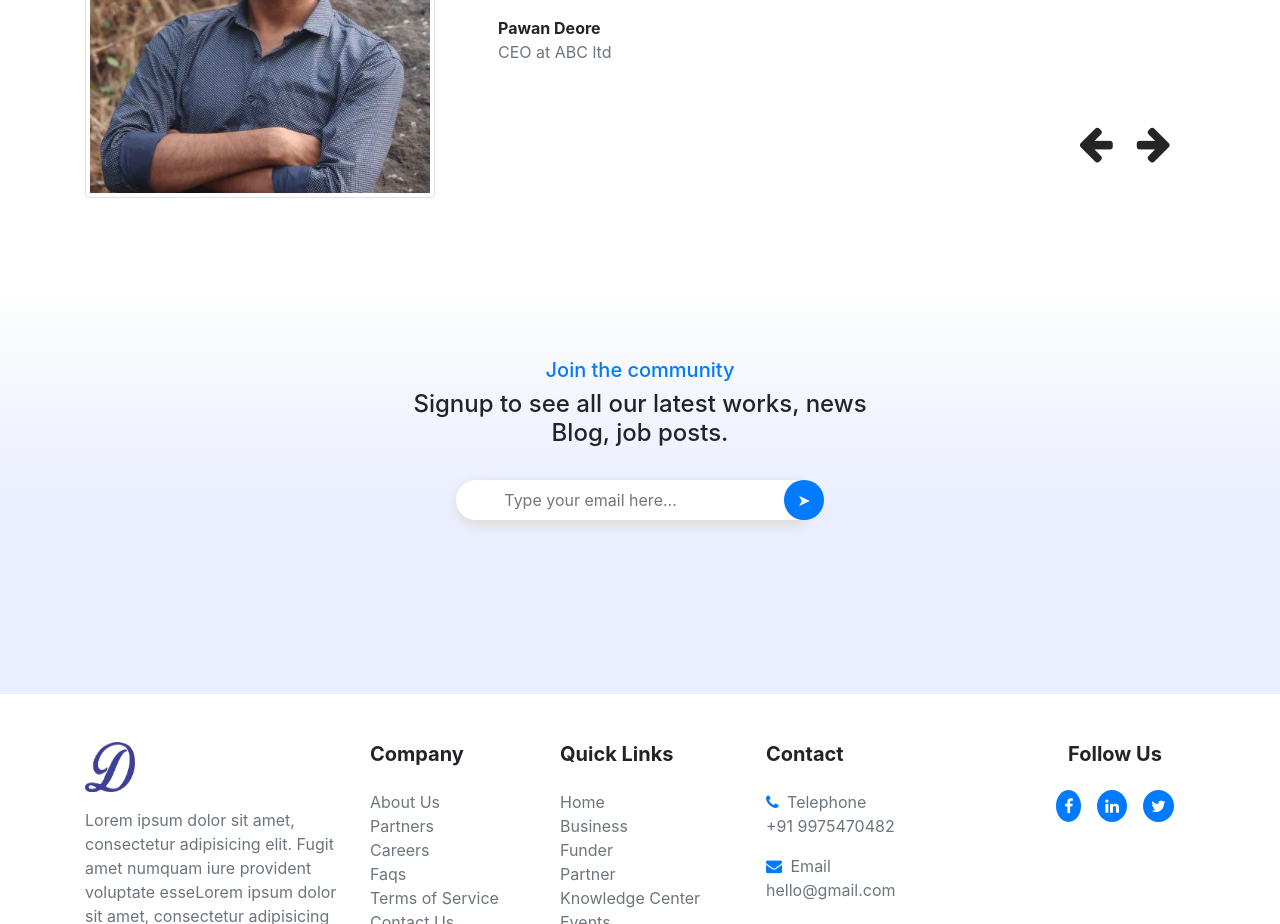
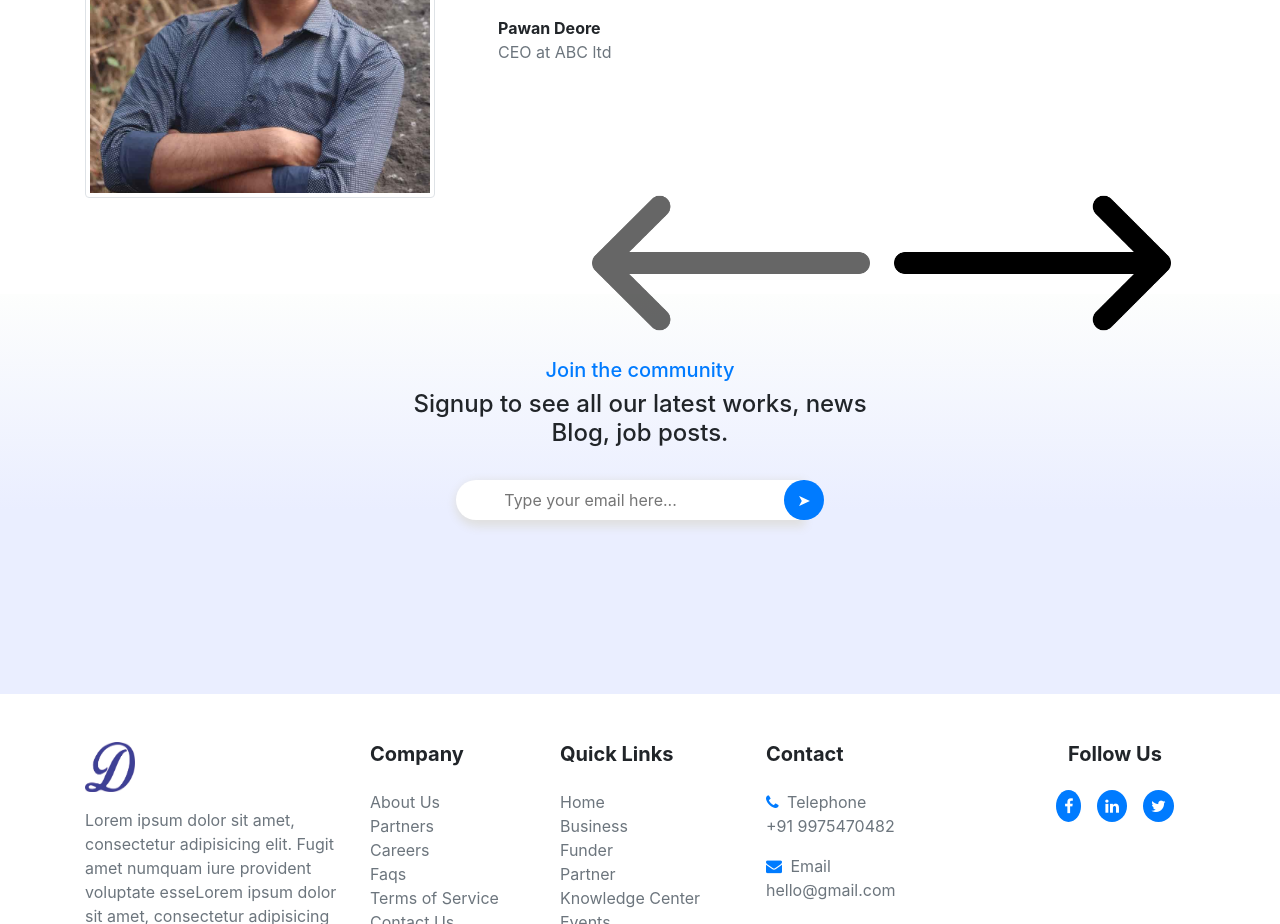
Before and after one commit to pavandeore/design-agency-assign, a React (Create React App) app: page / in a window 1280 px wide. Shown: the part 2960-3884 px from the top of the page. Built offline with nearby package versions, Linux system fonts and the light colour scheme.

Commit message:
arrow perfect

```diff
--- a/src/components/microComponents/testmonial2.css
+++ b/src/components/microComponents/testmonial2.css
@@ -1,6 +1,9 @@
-.fa-arrow-left , .fa-arrow-right{
-    font-size: 2.5rem;
-    color: #252525;
+.left-arrow{
+    width: 40px!important;
+    opacity: 0.6;
+}
+.right-arrow{
+    width: 50px!important;
 }
 .arrow-div{
     text-align: right;
@@ -19,10 +22,3 @@
         margin-top: -480px;
     }
 }
-
-.fa-arrow-left , .fa-arrow-right:active{
-    color: #252525;
-}
-.fa-arrow-left , .fa-arrow-right:hover{
-    color: #252525;
-}
--- a/src/components/microComponents/testmonial2.js
+++ b/src/components/microComponents/testmonial2.js
@@ -1,6 +1,10 @@
 import React from 'react'
 import './testmonial2.css'
+
 import pawan from '../../assets/pawan-small.jpg';
+import leftArrow from '../../assets/left-arrow.png';
+import rightArrow from '../../assets/right-arrow.png';
+
 
 function Testmonial2() {
     return (
@@ -63,11 +67,11 @@ function Testmonial2() {
                 </div>
                 <div className="arrow-div">
                     <a className="carousel-control-prev-1 mr-4" href="#carouselExampleControls" role="button" data-slide="prev">
-                        <a className="fa fa-arrow-left" ></a>
+                        <img src={leftArrow} className="w-25 left-arrow" />
                         <span className="sr-only">Previous</span>
                     </a>
                     <a className="carousel-control-next-1 mr-4" href="#carouselExampleControls" role="button" data-slide="next">
-                        <a className="fa fa-arrow-right" ></a>
+                        <img src={rightArrow} className="w-25 right-arrow" />
                         <span className="sr-only">Next</span>
                     </a>
                 </div>
```
Also changed, not shown: src/assets/left-arrow.png (added), src/assets/right-arrow.png (added).
